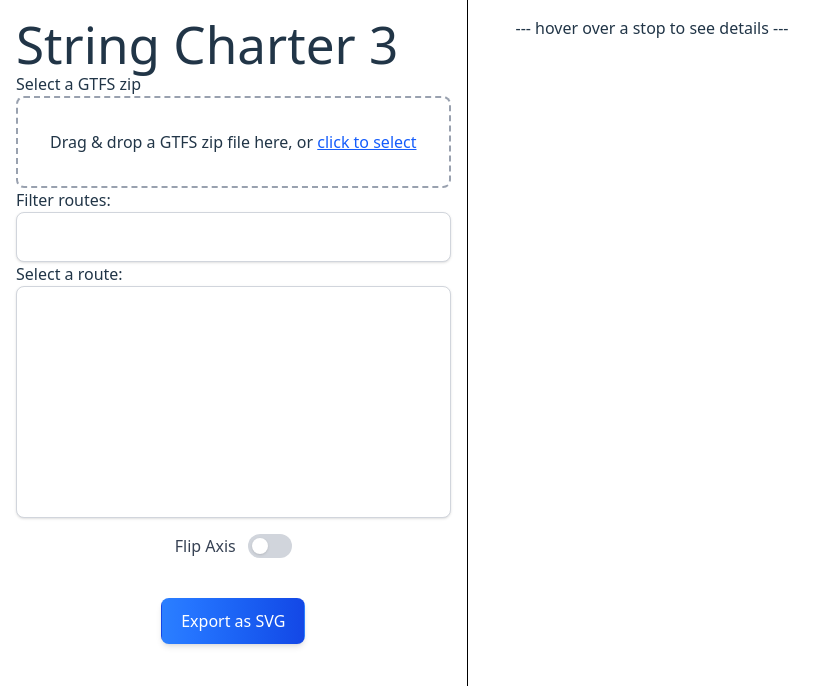
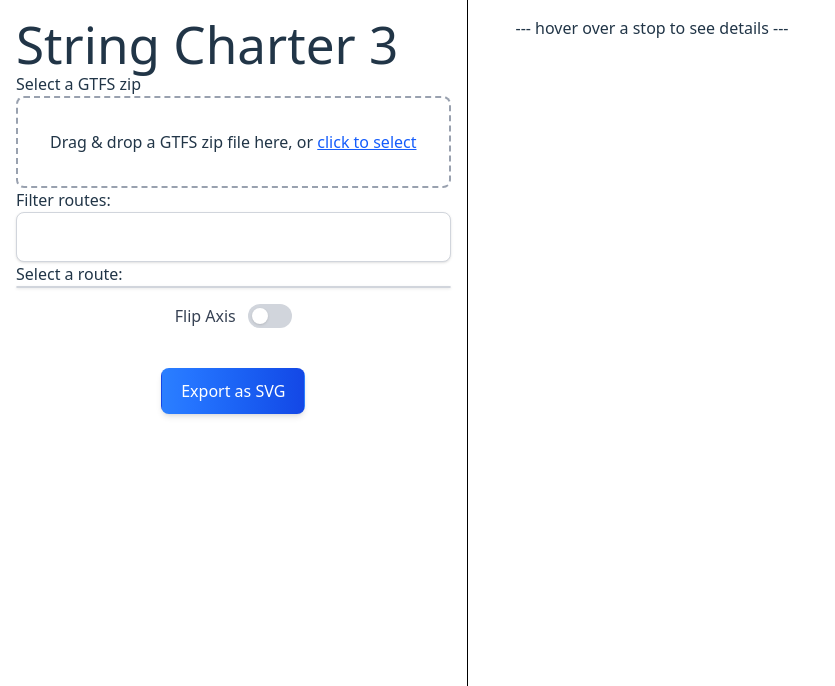
Before and after one commit to StofflR/String-Charter-3, a Vue app: page / in a window 1280 px wide. Shown: the top 686 px of the page, without its empty margins (0-835 px from the left). Built offline with nearby package versions, Linux system fonts and the light colour scheme.

Commit message:
revisit route selection

```diff
--- a/app/src/components/Controls.vue
+++ b/app/src/components/Controls.vue
@@ -9,17 +9,32 @@ let loadedRoutes: RouteD[] = [];
 
 const routeNames = ref([]);
 const fileNameLabel = ref("Drag & drop a GTFS zip file here, or <span class='text-blue-600 underline'>click to select</span>");
-const route_selected = ref('')
+const routes_selected = ref([])
 const flip_axis = ref(false);
 
-async function routeSelect(e: Event) {
-  const selectedRoute = loadedRoutes.find((route) => route.name === route_selected.value);
-  trips = selectedRoute?.trips as Trip[];
+async function routeUpdate() {
+  trips = [];
+
+  for (let i = 0; i < routes_selected.value.length; i++) {
+    const route = loadedRoutes.find((route) => route.name === routes_selected.value[i]);
+
+    for (let j = 0; j < route?.trips.length; j++) {
+      trips.push(route?.trips[j]);
+    }
+   }
 
   if(trips)
     generateStringGraph(trips, flip_axis.value);
 }
 
+function toggleSelection(route: string) {
+  let index = routes_selected.value.indexOf(route);
+  if(index === -1)
+    routes_selected.value.push(route);
+  else
+    routes_selected.value.splice(index, 1);
+  routeUpdate();
+}
 
 function handleUploadButton(e: Event) {
   const inputElement = e.target as HTMLInputElement;
@@ -156,13 +171,14 @@ const filteredRoutes = computed(() => {
 
       <label for="route-select" class="mt-6">Select a route:</label>
       <div>
-        <select @change="routeSelect" v-model="route_selected" size="10" id="route-select"
+        <div id="route-select"
           class="block w-full appearance-none bg-white border border-gray-300 text-gray-700 rounded-lg shadow-sm focus:outline-none focus:ring-2 focus:ring-blue-400 focus:border-blue-400 transition">
           <!-- <option disabled selected value> -- select a route -- </option> -->
-          <option v-for="option in filteredRoutes" :key="option" :value="option"
+          <div @click="toggleSelection(option)" :class="{ 'bg-gray-200': routes_selected.includes(option) }"
+          v-for="option in filteredRoutes" :key="option" :value="option"
           class="py-3 px-4 "
-          > {{ option }} </option>
-        </select>
+          > {{ option }} </div>
+        </div>
       </div>
 
       <div class="flex items-center justify-center mt-4 mx-2" id="flip-axis">
```
